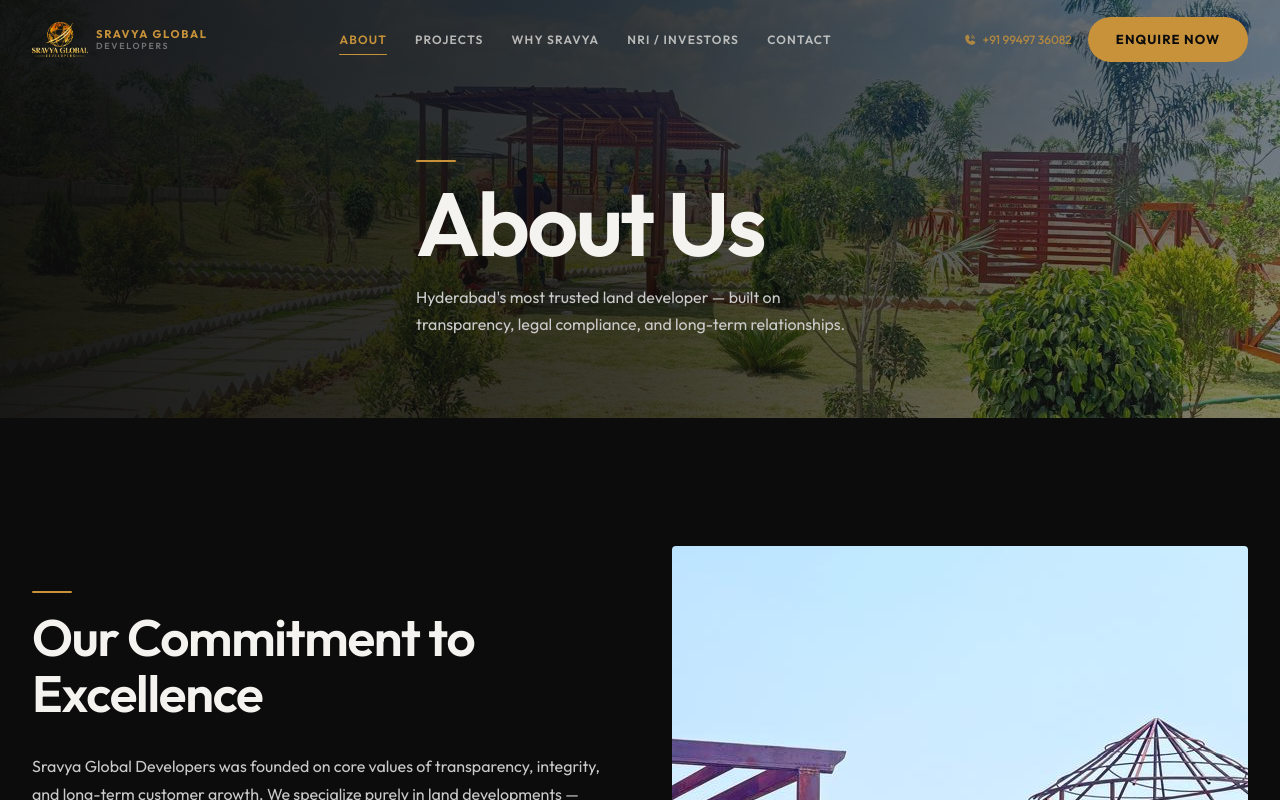
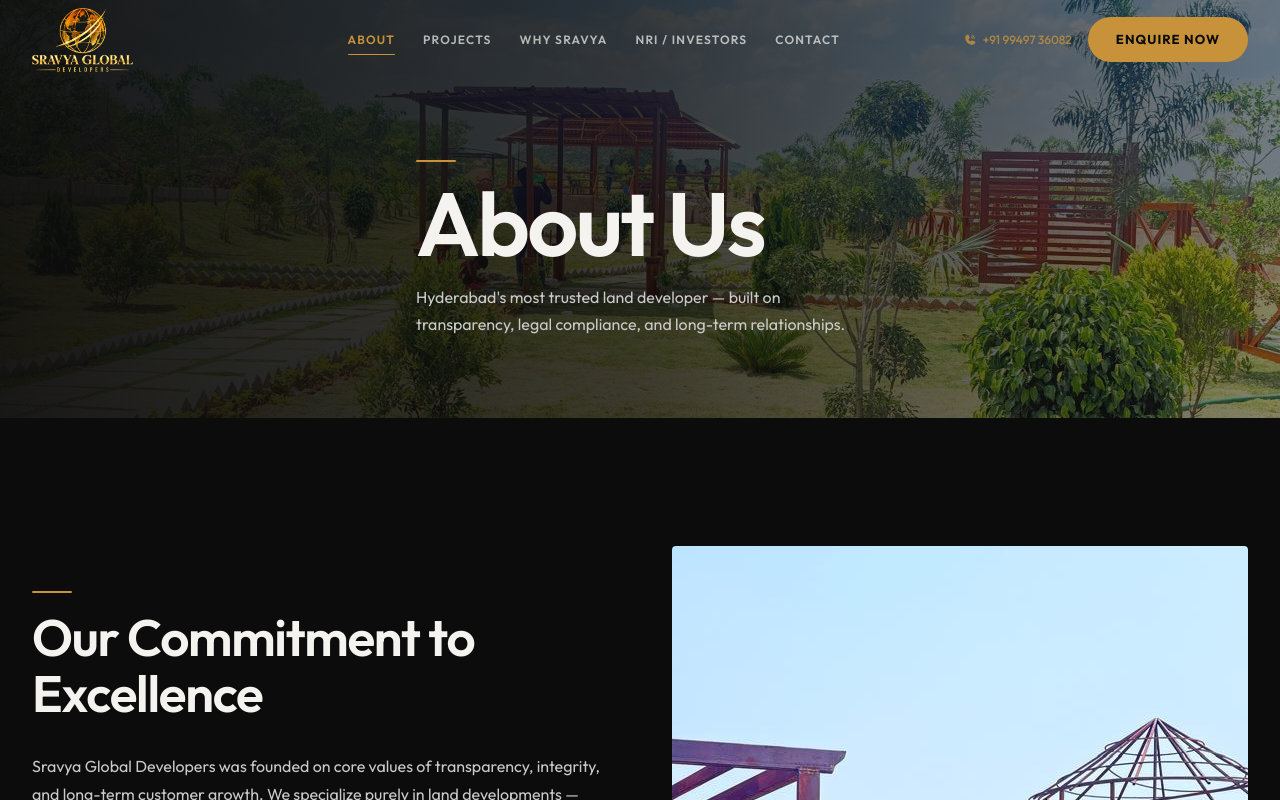
Before and after one commit to dls9494/SRAVYA-DEVELOPERS, a Next.js app: page /about in a window 1280 px wide. Shown: the top 800 px of the page. Built offline with nearby package versions, Linux system fonts and the light colour scheme.

Commit message:
fix: enlarge brand logo image across Header, Drawer, and Footer for clean crisp presentation

```diff
--- a/src/components/Footer.tsx
+++ b/src/components/Footer.tsx
@@ -41,12 +41,12 @@
           {/* ── Brand col ── */}
           <div className="lg:col-span-1 space-y-6">
             <Link href="/" aria-label="Sravya Global Developers home">
-              <div className="relative w-36 h-11">
+              <div className="relative w-48 h-16">
                 <Image
                   src="/images/logo-v4.png"
                   alt="Sravya Global Developers"
                   fill
-                  className="object-contain"
+                  className="object-contain object-left"
                 />
               </div>
             </Link>
--- a/src/components/Header.tsx
+++ b/src/components/Header.tsx
@@ -52,7 +52,7 @@
 
           {/* Logo */}
           <Link href="/" className="flex-shrink-0 flex items-center group" aria-label="Sravya Global Developers home">
-            <div className="relative w-14 h-14 transition-opacity duration-300 group-hover:opacity-80">
+            <div className="relative w-44 h-14 sm:w-48 sm:h-16 transition-opacity duration-300 group-hover:opacity-85">
               <Image
                 src="/images/logo-v4.png"
                 alt="Sravya Global Developers"
@@ -60,10 +60,6 @@
                 className="object-contain object-left"
                 priority
               />
-            </div>
-            <div className="ml-2 hidden sm:block">
-              <div className="text-[0.7rem] font-bold tracking-[0.15em] uppercase text-[#C8923A] leading-none">Sravya Global</div>
-              <div className="text-[0.55rem] font-semibold tracking-[0.2em] uppercase text-[#F5F3EF]/40 leading-none mt-0.5">Developers</div>
             </div>
           </Link>
 
@@ -147,19 +143,13 @@
             >
               {/* Drawer header */}
               <div className="flex items-center justify-between px-6 py-5 border-b border-white/5">
-                <div className="flex items-center gap-2">
-                  <div className="relative w-12 h-12">
-                    <Image
-                      src="/images/logo-v4.png"
-                      alt="Sravya Global Developers"
-                      fill
-                      className="object-contain"
-                    />
-                  </div>
-                  <div>
-                    <div className="text-[0.65rem] font-bold tracking-[0.15em] uppercase text-[#C8923A] leading-none">Sravya Global</div>
-                    <div className="text-[0.5rem] font-semibold tracking-[0.2em] uppercase text-[#F5F3EF]/40 leading-none mt-0.5">Developers</div>
-                  </div>
+                <div className="relative w-40 h-14">
+                  <Image
+                    src="/images/logo-v4.png"
+                    alt="Sravya Global Developers"
+                    fill
+                    className="object-contain object-left"
+                  />
                 </div>
                 <button
                   onClick={() => setDrawerOpen(false)}
```
